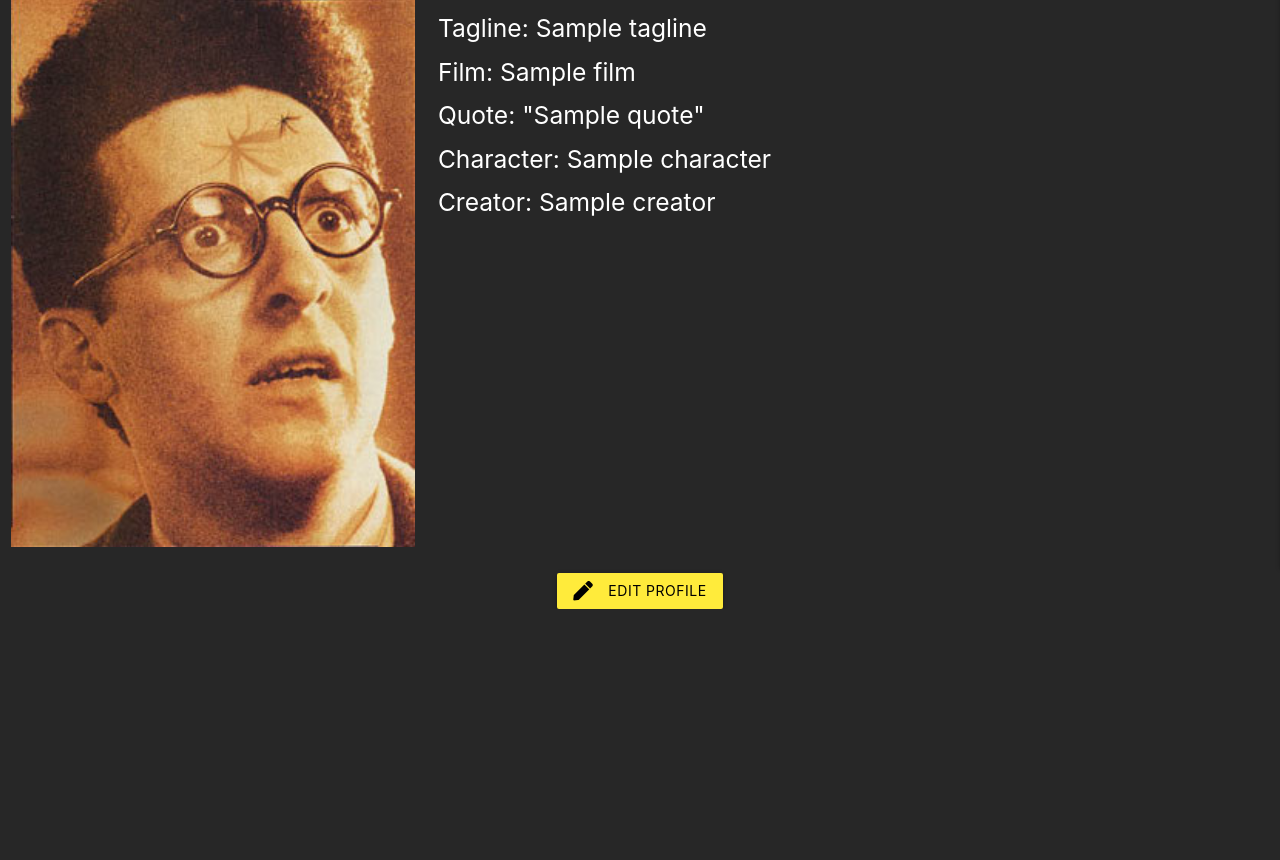
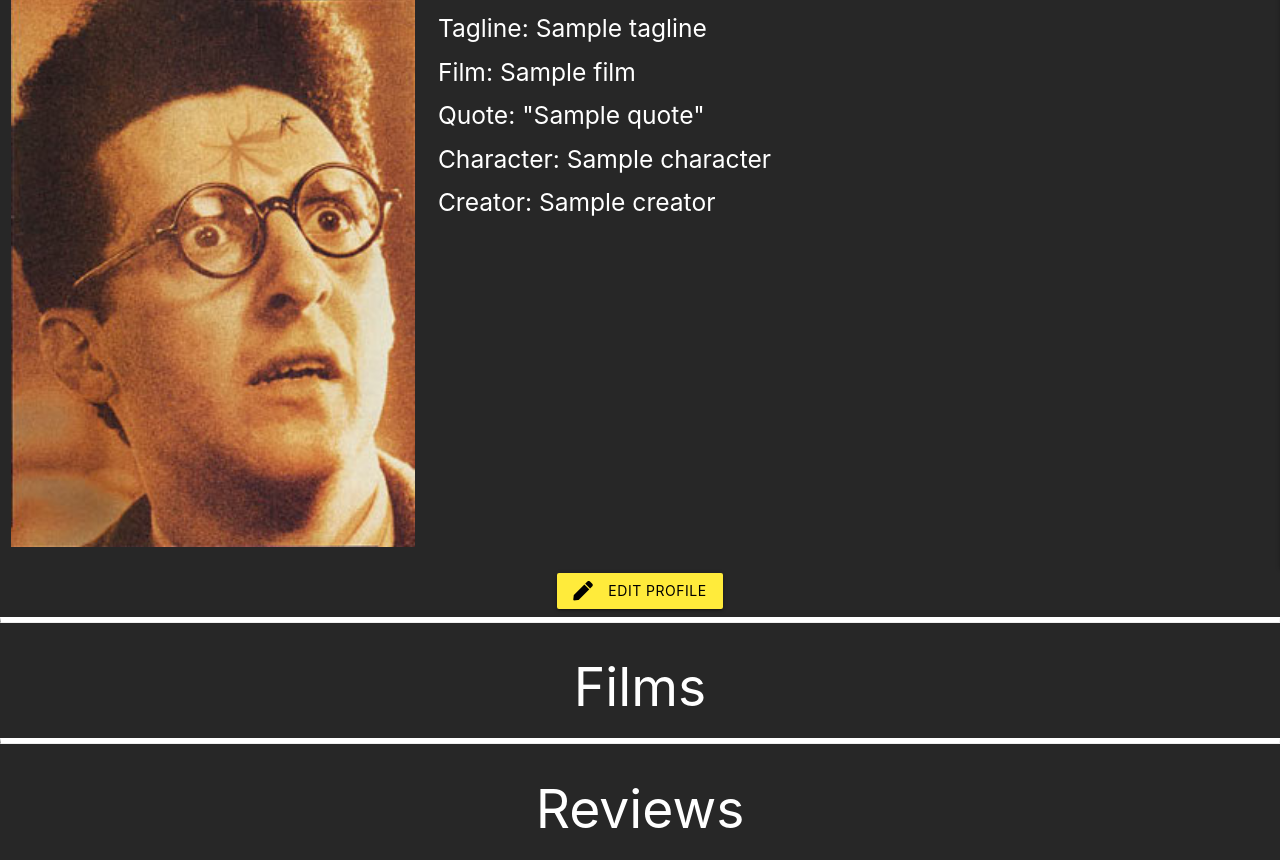
Before and after one commit to trdownie/the-art-of-film, a Flask app: page /members/1 in a window 1280 px wide. Shown: the part 292-1152 px from the top of the page. Before the commit the page ends 901 px from the top, so only its background shows below. Run offline with Flask 2, Linux system fonts and the light colour scheme; the visitor is signed in with stand-in values (Sample User, id 1); a database or web service that is not in the repository returns one stand-in record (values such as "Sample title"); some libraries are stand-ins or nearby versions.

Commit message:
Added films and reviews to Member's Area

```diff
--- a/app.py
+++ b/app.py
@@ -54,15 +54,16 @@ def register():
             }
             # b) insert the dictionary into the users collection
             mongo.db.users.insert_one(register)
-
             # c) add the newly created user into the session cookie
             session["member"] = request.form.get("username").lower()
+            reviews = list(mongo.db.reviews.find())
+            films = list(mongo.db.films.find())
             # d) display registration success message
             flash("Registration successful, "
                     + request.form.get("username")
                     + ". Welcome, human.")
             # e) redirect the member to their member's area
-            return redirect(url_for("members", member=session["member"]))
+            return redirect(url_for("members", member=session["member"], reviews=reviews, films=films))
 
     return render_template("register.html")
 
@@ -82,8 +83,10 @@ def login():
                     existing_user["password"], request.form.get("password")):
                         # i) set session variable 'member' to this username
                         session["member"] = request.form.get("username").lower()
+                        reviews = list(mongo.db.reviews.find())
+                        films = list(mongo.db.films.find())
                         # ii) send the member to their member's area
-                        return redirect(url_for("members", member=session["member"]))
+                        return redirect(url_for("members", member=session["member"], reviews=reviews, films=films))
             # b) passwords don't match
             else:
                 # i) return incorrect flash message
@@ -113,7 +116,9 @@ def members(member):
     # 2) IF LOGGED IN, RENDER MEMBERS TEMPLATE
     #    & PASS IT MEMBER VARIABLE
     if session["member"]:
-        return render_template("members.html", member=member)
+        reviews = list(mongo.db.reviews.find())
+        films = list(mongo.db.films.find())
+        return render_template("members.html", member=member, reviews=reviews, films=films)
 
     # 3) IF NOT LOGGED IN RETURN USER TO LOGIN PAGE
     else:
@@ -143,8 +148,10 @@ def edit_member(member_id):
         )
         # b) display a success message
         flash("Here's looking at you, kid.")
+        reviews = list(mongo.db.reviews.find())
+        films = list(mongo.db.films.find())
         # c) return the user back to the updated Member's Area
-        return redirect(url_for("members", member=member))
+        return redirect(url_for("members", member=member, reviews=reviews, films=films))
 
     # 2) DEFAULT VIEW ACTION: DISPLAY PRE-POPULATED EDIT MEMBER TEMPLATE
     return render_template("edit_member.html", member=member)
@@ -194,8 +201,10 @@ def add_film():
         # c) display message thanking user
         flash(
             "I have always depended on the kindness of strangers. Film added!")
+        reviews = list(mongo.db.reviews.find())
+        films = list(mongo.db.films.find())
         # d) return the user to the member's area
-        return redirect(url_for("members", member=session["member"]))
+        return redirect(url_for("members", member=session["member"], reviews=reviews, films=films))
 
     # 2) DEFAULT VIEW ACTION - RENDER TEMPLATE
     return render_template("add_film.html")
@@ -246,7 +255,9 @@ def delete_film(film_id):
     # 2) RETURN A FLASH MESSAGE
     flash("Hasta la vista, baby.")
     # 3) RETURN THE USER TO THE MEMBER'S AREA
-    return render_template("members.html", member=session["member"])
+    reviews = list(mongo.db.reviews.find())
+    films = list(mongo.db.films.find())
+    return render_template("members.html", member=session["member"], reviews=reviews, films=films)
 
 
 @app.route("/add_review/<film_id>", methods=["GET", "POST"])
@@ -290,7 +301,7 @@ def edit_review(review_id):
         # a) create a new dict. that contains updated review details
         updated_review = {
             # i) film id is not a form field so we must obtain it here
-            "film_id": review.film_id,
+            "film_id": review["film_id"],
             "title": request.form.get("title"),
             "review": request.form.get("review"),
             "metric_1": request.form.get("metric_1"),
@@ -306,7 +317,7 @@ def edit_review(review_id):
         # c) display a success message
         flash("My mother thanks you. My father thanks you. My sister thanks you. And I thank you.")
         # d) return the user back to the updated film page
-        return redirect(url_for("film", film_id=review.film_id))
+        return redirect(url_for("film", film_id=review["film_id"]))
 
     # 3) DEFAULT ACTION: DISPLAY PRE-POPULATED EDIT REVIEW TEMPLATE
     return render_template("edit_review.html", review=review)
--- a/templates/members.html
+++ b/templates/members.html
@@ -19,5 +19,36 @@
     <div class="center-align">
         <a href="{{ url_for('edit_member', member_id=member._id) }}" class="waves-effect waves-light btn yellow black-text center-align"><i class="fas fa-pen left"></i>Edit Profile</a>
     </div>
-
+    <hr class="main-div">
+    <!---------- FILMS SECTION ----------->
+    <h2 class="center-align">Films</h2>
+    {% for film in films %}
+        {% if film.member == session.member %}
+            {{ film.title }}<br>
+            {{ film.year }}<br>
+            {{ film.director }}<br>
+            {{ film.image_url }}<br><br>
+            <a href="{{ url_for('film', film_id=film._id) }}">See more</a>
+            <hr class="minor-div">
+        {% endif %}
+    {% endfor %}
+    <hr class="main-div">
+    <!---------- REVIEWS SECTION ----------->
+    <h2 class="center-align">Reviews</h2>
+    {% for review in reviews %}
+        {% if review.member == session.member %}
+            {{ review.title }}<br>
+            {{ review.review }}<br>
+            {{ review.metric_1 }}<br>
+            {{ review.metric_2 }}<br>
+            {{ review.metric_3 }}<br>
+            {{ review.metric_4 }}<br>
+            {{ review.metric_5 }}<br><br>
+            <div class="center-align">
+                <a href="{{ url_for('edit_review', review_id=review._id) }}" class="waves-effect waves-light btn yellow black-text center-align">
+                    <i class="fas fa-pen left"></i>Edit Review</a>
+            </div>
+            <hr class="minor-div">
+        {% endif %}
+    {% endfor %}
 {% endblock %}
```
